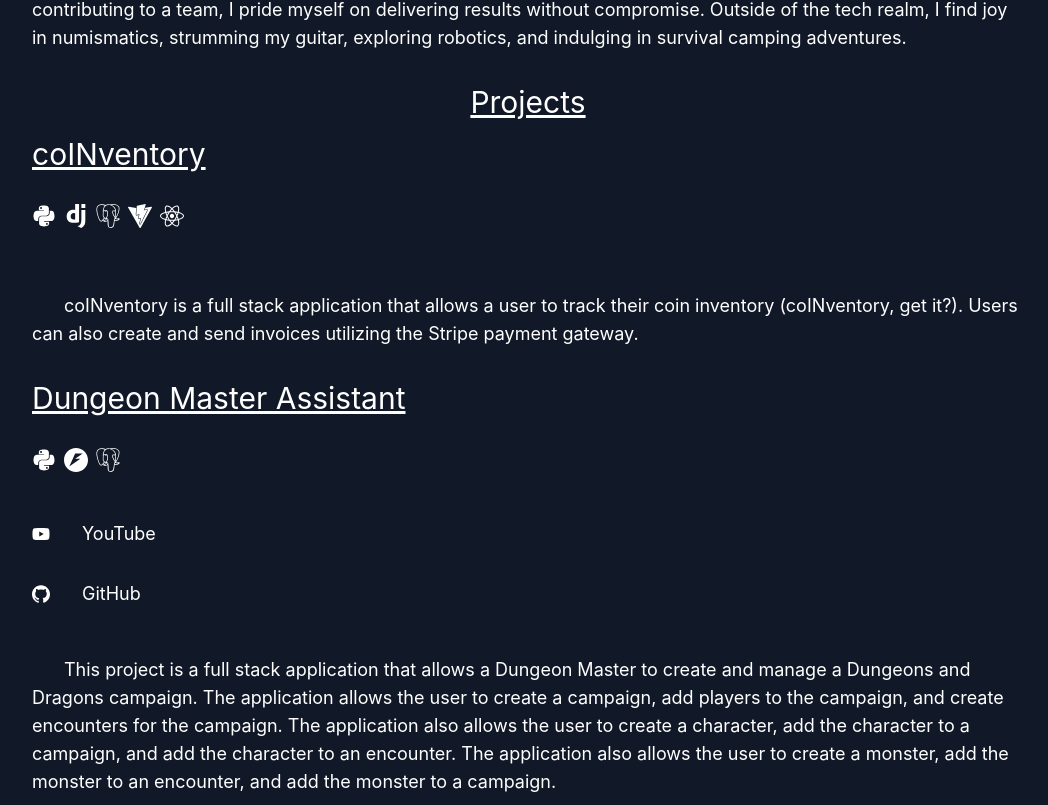
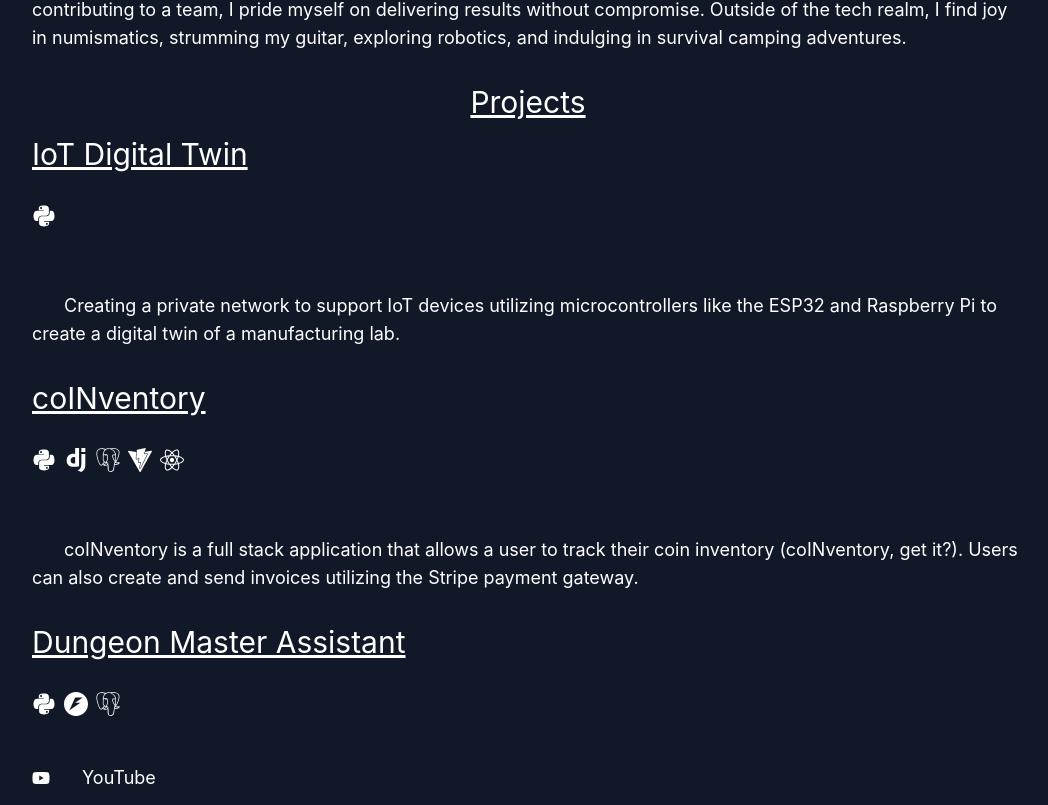
Before and after one commit to Johnny-Codes/portfolio, a React (Vite) app: page / in a window 1280 px wide. Shown: the part 692-1497 px from the top of the page, without its empty margins (112-1160 px from the left). Built offline with nearby package versions, Linux system fonts and the light colour scheme.

Commit message:
started DT proj

```diff
--- a/package.json
+++ b/package.json
@@ -23,6 +23,6 @@
     "eslint-plugin-react-hooks": "^4.6.0",
     "eslint-plugin-react-refresh": "^0.4.3",
     "tailwindcss": "^3.4.1",
-    "vite": "^4.4.5"
+    "vite": "^4.5.5"
   }
 }
--- a/src/components/projects/ProjectCard.jsx
+++ b/src/components/projects/ProjectCard.jsx
@@ -1,5 +1,6 @@
 import { useState } from "react";
 import { FaPython, FaReact, FaYoutube } from "react-icons/fa";
+import { FaRaspberryPi } from "react-icons/fa6";
 import {
   SiFastapi,
   SiPostgresql,
@@ -17,6 +18,8 @@ const techs = {
   react: <FaReact />,
   vite: <SiVite />,
   tailwindcss: <SiTailwindcss />,
+  ccpp: "C/C++",
+  raspberrypi: <FaRaspberryPi />,
 };
 
 const ProjectCard = (project) => {
--- a/src/components/projects/ProjectInfo.js
+++ b/src/components/projects/ProjectInfo.js
@@ -1,4 +1,12 @@
 const projects = [
+  {
+    id: 0,
+    title: "IoT Digital Twin",
+    description: "Creating a private network to support IoT devices utilizing microcontrollers like the ESP32 and Raspberry Pi to create a digital twin of a manufacturing lab.",
+    technologies: [
+      "python",
+    ]
+  },
   {
     id: 1,
     title: "coINventory",
```
Also changed, not shown: 1 other file (tests, documents, lock files or other folders).
